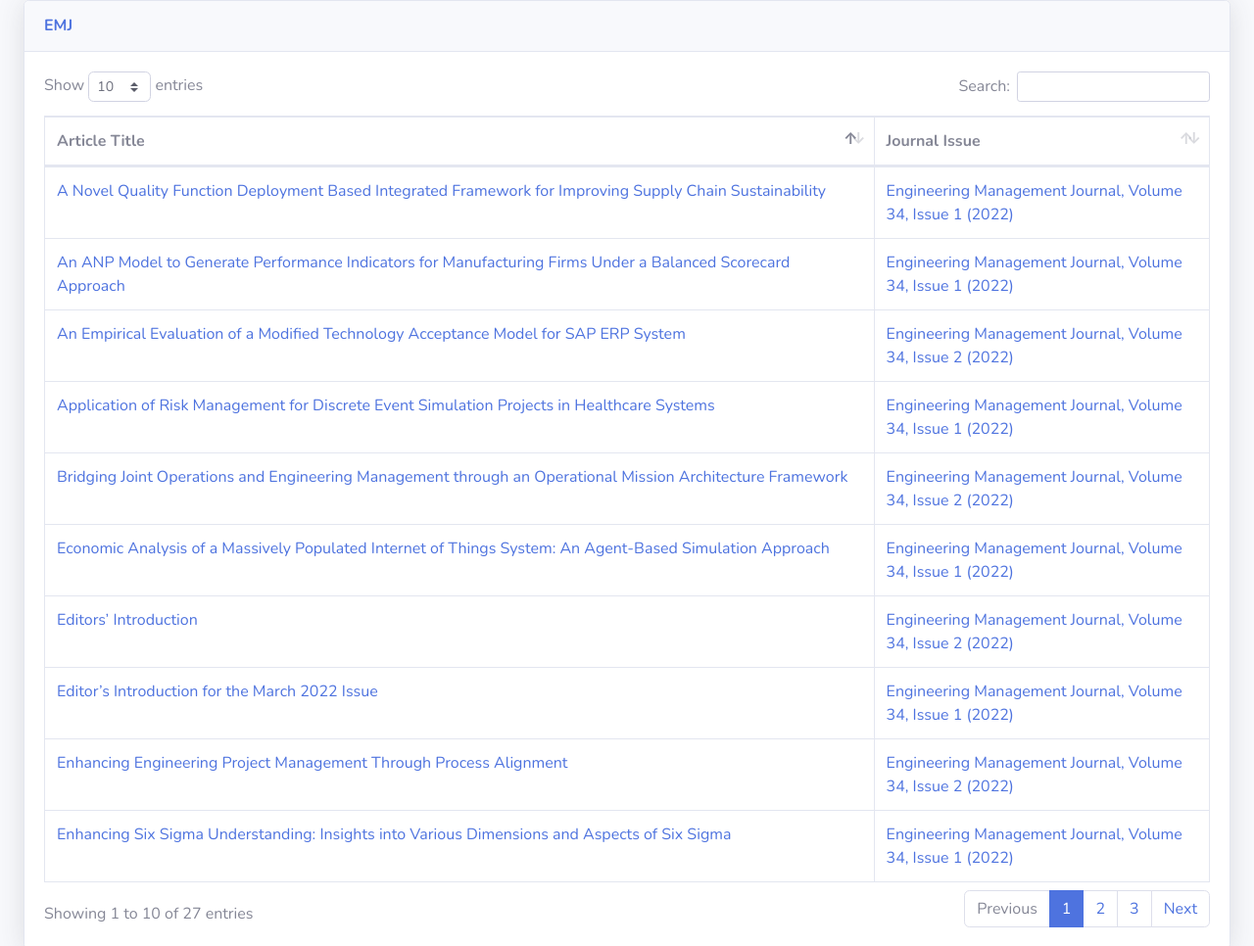
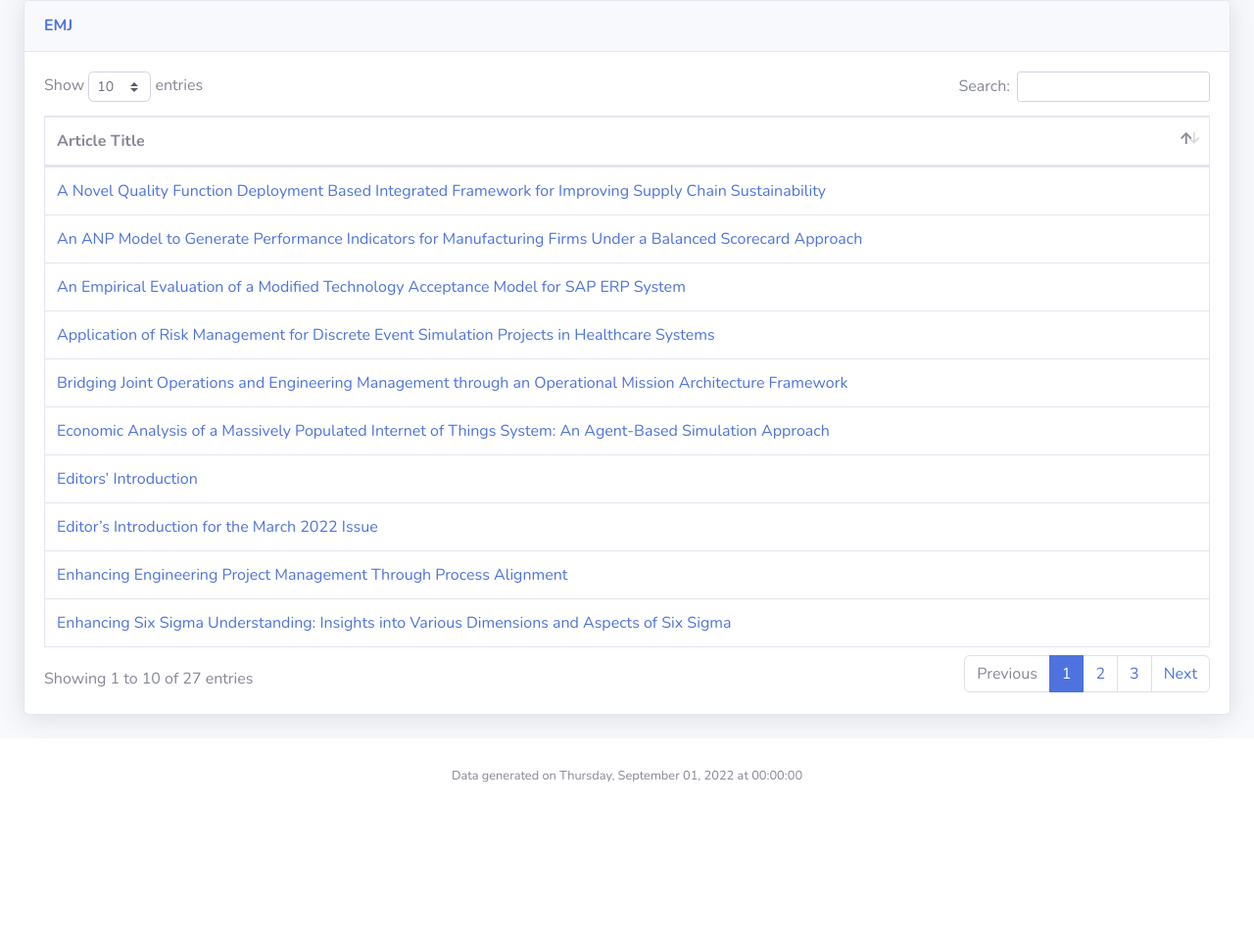
Before and after one commit to managedkaos/emj-scraper, a plain HTML site: page public/index.html in a window 1280 px wide. Shown: the top 966 px of the page at 98% size. After the commit the page ends 831 px from the top, so only its background shows below. Drawn offline with nearby package versions, Linux system fonts and the light colour scheme.

Commit message:
Add launch configuration; remove Volume and Issue

```diff
--- a/public/index.html
+++ b/public/index.html
@@ -51,144 +51,116 @@
                                 <thead>
                                     <tr>
                                         <th>Article Title</th>
-                                        <th>Journal Issue</th>
                                     </tr>
                                 </thead>
                                 <tbody>
 
                                 <tr>
                                     <td><a href="https://www.tandfonline.com/doi/full/10.1080/10429247.2022.2062202">Editor’s Introduction for the March 2022 Issue</a></td>
-                                    <td><a href="https://www.tandfonline.com/toc/uemj20/34/1">Engineering Management Journal, Volume 34, Issue 1 (2022)</a></td>
                                 </tr>
 
                                 <tr>
                                     <td><a href="https://www.tandfonline.com/doi/full/10.1080/10429247.2020.1834310">Exploring Configurations of Knowledge Management Strategy in Information and Communication Technology Firms: A Qualitative Comparative Approach</a></td>
-                                    <td><a href="https://www.tandfonline.com/toc/uemj20/34/1">Engineering Management Journal, Volume 34, Issue 1 (2022)</a></td>
                                 </tr>
 
                                 <tr>
                                     <td><a href="https://www.tandfonline.com/doi/full/10.1080/10429247.2020.1839843">Application of Risk Management for Discrete Event Simulation Projects in Healthcare Systems</a></td>
-                                    <td><a href="https://www.tandfonline.com/toc/uemj20/34/1">Engineering Management Journal, Volume 34, Issue 1 (2022)</a></td>
                                 </tr>
 
                                 <tr>
                                     <td><a href="https://www.tandfonline.com/doi/full/10.1080/10429247.2020.1839844">Selection of Emerging Technologies: A Case Study in Technology Strategies of Intelligent Vehicles</a></td>
-                                    <td><a href="https://www.tandfonline.com/toc/uemj20/34/1">Engineering Management Journal, Volume 34, Issue 1 (2022)</a></td>
                                 </tr>
 
                                 <tr>
                                     <td><a href="https://www.tandfonline.com/doi/full/10.1080/10429247.2020.1840876">Knowledge Management, Absorptive and Dynamic Capacities and Project Success: A Review and Framework</a></td>
-                                    <td><a href="https://www.tandfonline.com/toc/uemj20/34/1">Engineering Management Journal, Volume 34, Issue 1 (2022)</a></td>
                                 </tr>
 
                                 <tr>
                                     <td><a href="https://www.tandfonline.com/doi/full/10.1080/10429247.2020.1840877">An ANP Model to Generate Performance Indicators for Manufacturing Firms Under a Balanced Scorecard Approach</a></td>
-                                    <td><a href="https://www.tandfonline.com/toc/uemj20/34/1">Engineering Management Journal, Volume 34, Issue 1 (2022)</a></td>
                                 </tr>
 
                                 <tr>
                                     <td><a href="https://www.tandfonline.com/doi/full/10.1080/10429247.2020.1847561">Handheld Technology Selection, Evaluation, and Risk Mitigation Using Stochastic Analytical Hierarchical Process: A Standardization of the Request for Proposal Process</a></td>
-                                    <td><a href="https://www.tandfonline.com/toc/uemj20/34/1">Engineering Management Journal, Volume 34, Issue 1 (2022)</a></td>
                                 </tr>
 
                                 <tr>
                                     <td><a href="https://www.tandfonline.com/doi/full/10.1080/10429247.2020.1852806">Enhancing Six Sigma Understanding: Insights into Various Dimensions and Aspects of Six Sigma</a></td>
-                                    <td><a href="https://www.tandfonline.com/toc/uemj20/34/1">Engineering Management Journal, Volume 34, Issue 1 (2022)</a></td>
                                 </tr>
 
                                 <tr>
                                     <td><a href="https://www.tandfonline.com/doi/full/10.1080/10429247.2020.1858641">Economic Analysis of a Massively Populated Internet of Things System: An Agent-Based Simulation Approach</a></td>
-                                    <td><a href="https://www.tandfonline.com/toc/uemj20/34/1">Engineering Management Journal, Volume 34, Issue 1 (2022)</a></td>
                                 </tr>
 
                                 <tr>
                                     <td><a href="https://www.tandfonline.com/doi/full/10.1080/10429247.2020.1858642">Managing Quality in Aviation Projects</a></td>
-                                    <td><a href="https://www.tandfonline.com/toc/uemj20/34/1">Engineering Management Journal, Volume 34, Issue 1 (2022)</a></td>
                                 </tr>
 
                                 <tr>
                                     <td><a href="https://www.tandfonline.com/doi/full/10.1080/10429247.2020.1858643">The Complexity Register: A Collaborative Tool for System Complexity Evaluation</a></td>
-                                    <td><a href="https://www.tandfonline.com/toc/uemj20/34/1">Engineering Management Journal, Volume 34, Issue 1 (2022)</a></td>
                                 </tr>
 
                                 <tr>
                                     <td><a href="https://www.tandfonline.com/doi/full/10.1080/10429247.2022.2108668?src=">Leadership for Quality 4.0 Improvement, Learning, and Innovation</a></td>
-                                    <td><a href="https://www.tandfonline.com/toc/uemj20/34/1">Engineering Management Journal, Volume 34, Issue 1 (2022)</a></td>
                                 </tr>
 
                                 <tr>
                                     <td><a href="https://www.tandfonline.com/doi/full/10.1080/10429247.2022.2108670?src=">Survival and Revival: Transition Path of the Chinese Construction Industry During the COVID-19 Pandemic</a></td>
-                                    <td><a href="https://www.tandfonline.com/toc/uemj20/34/1">Engineering Management Journal, Volume 34, Issue 1 (2022)</a></td>
                                 </tr>
 
                                 <tr>
                                     <td><a href="https://www.tandfonline.com/doi/full/10.1080/10429247.2022.2108273?src=">How Does Relational Governance Affect Knowledge Collaboration in Integrated Project Delivery? A Transactive Memory System Process</a></td>
-                                    <td><a href="https://www.tandfonline.com/toc/uemj20/34/1">Engineering Management Journal, Volume 34, Issue 1 (2022)</a></td>
                                 </tr>
 
                                 <tr>
                                     <td><a href="https://www.tandfonline.com/doi/full/10.1080/10429247.2022.2097575?src=">A Novel Quality Function Deployment Based Integrated Framework for Improving Supply Chain Sustainability</a></td>
-                                    <td><a href="https://www.tandfonline.com/toc/uemj20/34/1">Engineering Management Journal, Volume 34, Issue 1 (2022)</a></td>
                                 </tr>
 
                                 <tr>
                                     <td><a href="https://www.tandfonline.com/doi/full/10.1080/10429247.2022.2086778">Editors’ Introduction</a></td>
-                                    <td><a href="https://www.tandfonline.com/toc/uemj20/34/2">Engineering Management Journal, Volume 34, Issue 2 (2022)</a></td>
                                 </tr>
 
                                 <tr>
                                     <td><a href="https://www.tandfonline.com/doi/full/10.1080/10429247.2020.1860414">From Engineering School to Careers: An Examination of Occupational Intentions of Mechanical Engineering Students</a></td>
-                                    <td><a href="https://www.tandfonline.com/toc/uemj20/34/2">Engineering Management Journal, Volume 34, Issue 2 (2022)</a></td>
                                 </tr>
 
                                 <tr>
                                     <td><a href="https://www.tandfonline.com/doi/full/10.1080/10429247.2020.1860415">An Empirical Evaluation of a Modified Technology Acceptance Model for SAP ERP System</a></td>
-                                    <td><a href="https://www.tandfonline.com/toc/uemj20/34/2">Engineering Management Journal, Volume 34, Issue 2 (2022)</a></td>
                                 </tr>
 
                                 <tr>
                                     <td><a href="https://www.tandfonline.com/doi/full/10.1080/10429247.2020.1861855">Optimization Model of Schedule-Non-Commercial Resources Provided by Employers of Large Project Programs</a></td>
-                                    <td><a href="https://www.tandfonline.com/toc/uemj20/34/2">Engineering Management Journal, Volume 34, Issue 2 (2022)</a></td>
                                 </tr>
 
                                 <tr>
                                     <td><a href="https://www.tandfonline.com/doi/full/10.1080/10429247.2020.1865002">Enhancing Engineering Project Management Through Process Alignment</a></td>
-                                    <td><a href="https://www.tandfonline.com/toc/uemj20/34/2">Engineering Management Journal, Volume 34, Issue 2 (2022)</a></td>
                                 </tr>
 
                                 <tr>
                                     <td><a href="https://www.tandfonline.com/doi/full/10.1080/10429247.2021.1884450">Organizational Flexibility and Project Portfolio Performance: The Roles of Environmental Uncertainty and Innovation Capability</a></td>
-                                    <td><a href="https://www.tandfonline.com/toc/uemj20/34/2">Engineering Management Journal, Volume 34, Issue 2 (2022)</a></td>
                                 </tr>
 
                                 <tr>
                                     <td><a href="https://www.tandfonline.com/doi/full/10.1080/10429247.2021.1884451">Value-Focused Inland Waterway Infrastructure Investment Decisions</a></td>
-                                    <td><a href="https://www.tandfonline.com/toc/uemj20/34/2">Engineering Management Journal, Volume 34, Issue 2 (2022)</a></td>
                                 </tr>
 
                                 <tr>
                                     <td><a href="https://www.tandfonline.com/doi/full/10.1080/10429247.2021.1894039">Bridging Joint Operations and Engineering Management through an Operational Mission Architecture Framework</a></td>
-                                    <td><a href="https://www.tandfonline.com/toc/uemj20/34/2">Engineering Management Journal, Volume 34, Issue 2 (2022)</a></td>
                                 </tr>
 
                                 <tr>
                                     <td><a href="https://www.tandfonline.com/doi/full/10.1080/10429247.2021.1894060">Standards and Standardization Practices: Does Organization Size Matter?</a></td>
-                                    <td><a href="https://www.tandfonline.com/toc/uemj20/34/2">Engineering Management Journal, Volume 34, Issue 2 (2022)</a></td>
                                 </tr>
 
                                 <tr>
                                     <td><a href="https://www.tandfonline.com/doi/full/10.1080/10429247.2021.1900660">Military Human Resource Planning through Flow Network Modeling</a></td>
-                                    <td><a href="https://www.tandfonline.com/toc/uemj20/34/2">Engineering Management Journal, Volume 34, Issue 2 (2022)</a></td>
                                 </tr>
 
                                 <tr>
                                     <td><a href="https://www.tandfonline.com/doi/full/10.1080/10429247.2021.1900661">The Ten Differences Between Programs and Projects, and the Problems They Cause</a></td>
-                                    <td><a href="https://www.tandfonline.com/toc/uemj20/34/2">Engineering Management Journal, Volume 34, Issue 2 (2022)</a></td>
                                 </tr>
 
                                 <tr>
                                     <td><a href="https://www.tandfonline.com/doi/full/10.1080/10429247.2021.1922219">Roles of Customers in Upgrading Manufacturing Firm Technological Capabilities Toward Industry 4.0</a></td>
-                                    <td><a href="https://www.tandfonline.com/toc/uemj20/34/2">Engineering Management Journal, Volume 34, Issue 2 (2022)</a></td>
                                 </tr>
 
                                 </tbody>
```
Also changed, not shown: 2 other files.
